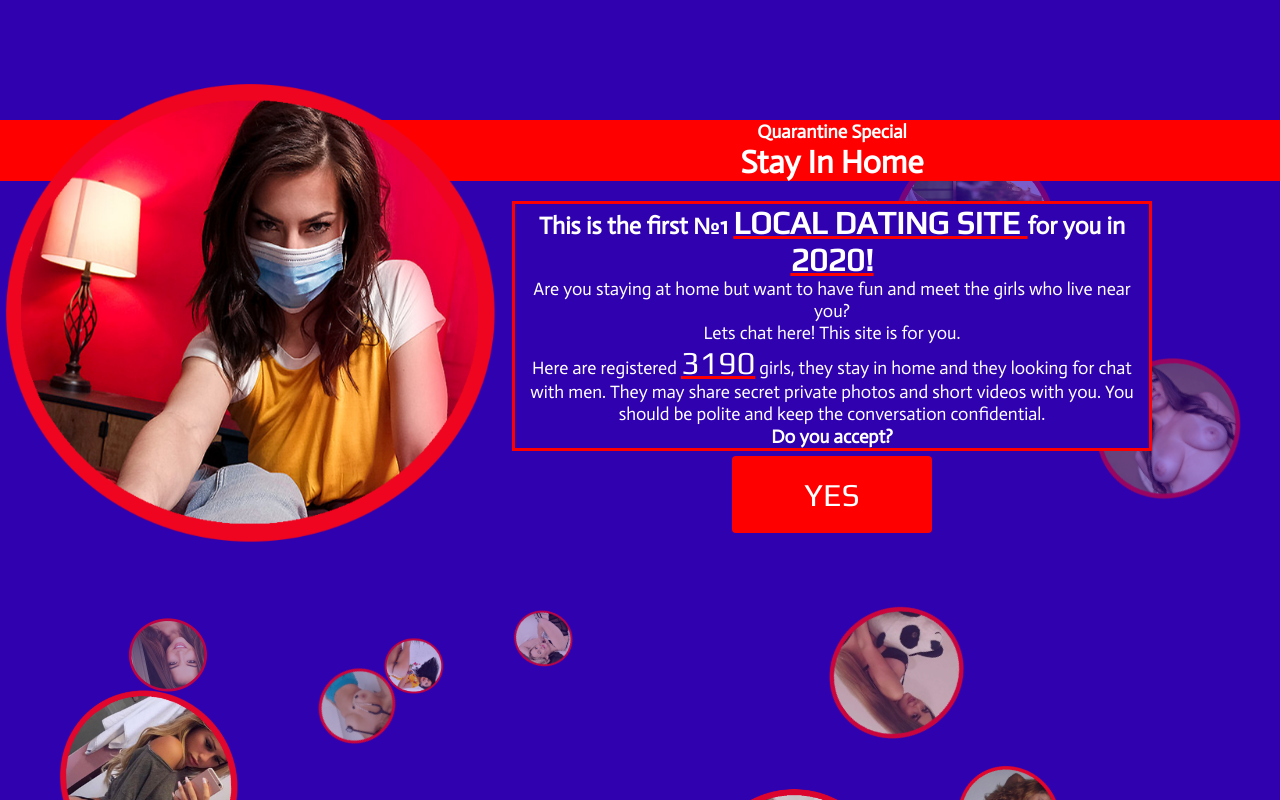
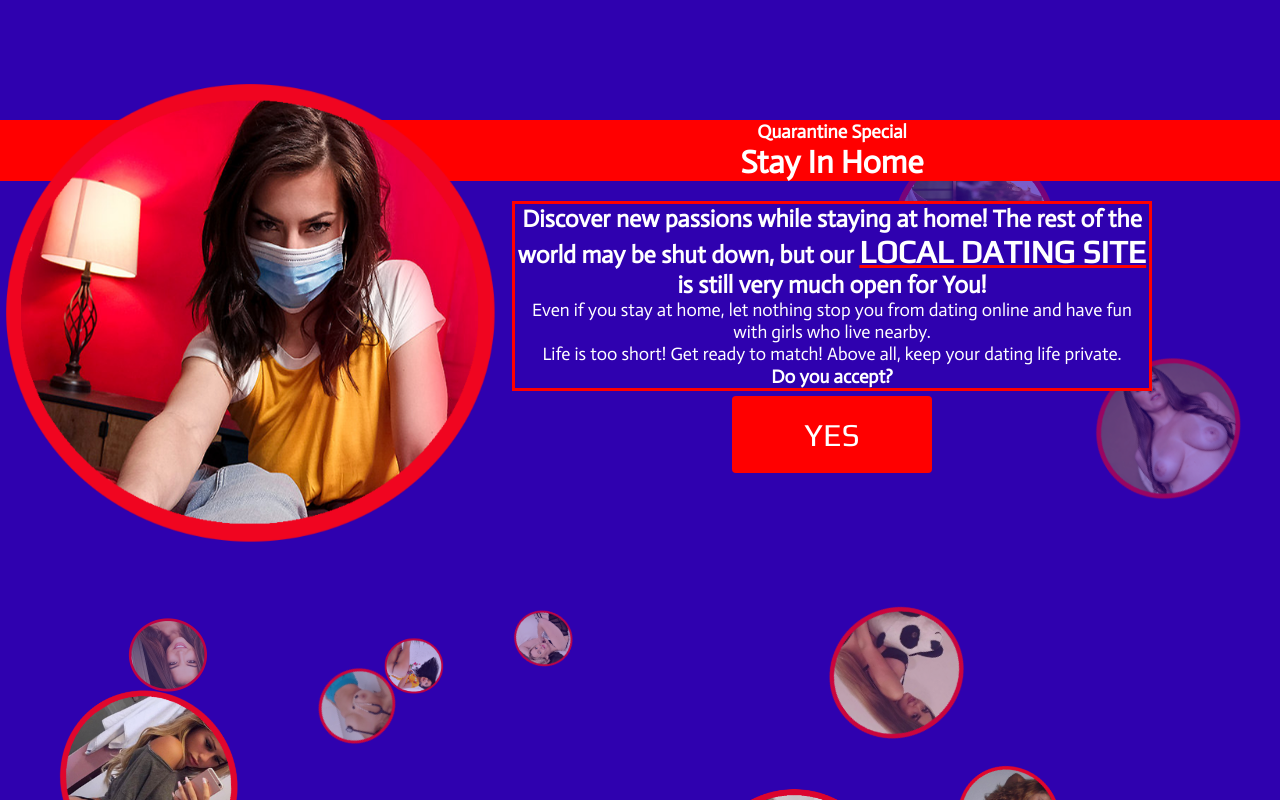
Before and after one commit to Empty-Fox/LandToCov, a plain HTML site: page index.html in a window 1280 px wide. Drawn offline with nearby package versions, Linux system fonts and the light colour scheme.

Commit message:
wrote content

```diff
--- a/index.html
+++ b/index.html
@@ -25,21 +25,16 @@
             <div class="text">
                 <div class="text_block">
                     <h2>
-                        This is the first №1 <span>local dating site </span>for you in
-                        <span> 2020!</span>
+                      Discover new passions while staying at home! The rest of the world may be shut down,
+                      but our <span> LOCAL DATING SITE  </span> is still very much open for You!
                       </h2>
                           <p>
-                            Are you staying at home but want to have fun and meet the girls who live near you?
+                            Even if you stay at home, let nothing stop you from dating online and have fun with girls who live nearby.
                           </p>
                           <p>
-                            Lets chat here! This site is for you.
+                            Life is too short! Get ready to match! Above all, keep your dating life private.
                           </p>
-                          <p>Here are registered <span id="registered_people"></span>
-                            girls, they stay in home and they looking for  chat with men.
-                            They may share secret private photos and short videos with you.
-                            You should be polite and keep the conversation confidential.
 
-                          </p>
                           <h3>Do you accept?</h3>
                 </div>
 
@@ -73,15 +68,6 @@
                     <li><img src="images/17.png"></li>
             </ul>
     </div >
-    <script>
-        function randomInteger(min, max) {
-            // случайное число от min до (max+1)
-            let rand = min + Math.random() * (max + 1 - min);
-            return Math.floor(rand);
-          }
-          let countMember=randomInteger(2321,4258);
-          document.getElementById('registered_people').innerHTML = countMember;
 
-        </script>
 </body>
 </html>
--- a/style/style.css
+++ b/style/style.css
@@ -346,6 +346,7 @@ span {
         font-size: 13px;
     }
     .button {
+
         font-size: 18px;
         padding: 5px;
     }
```
